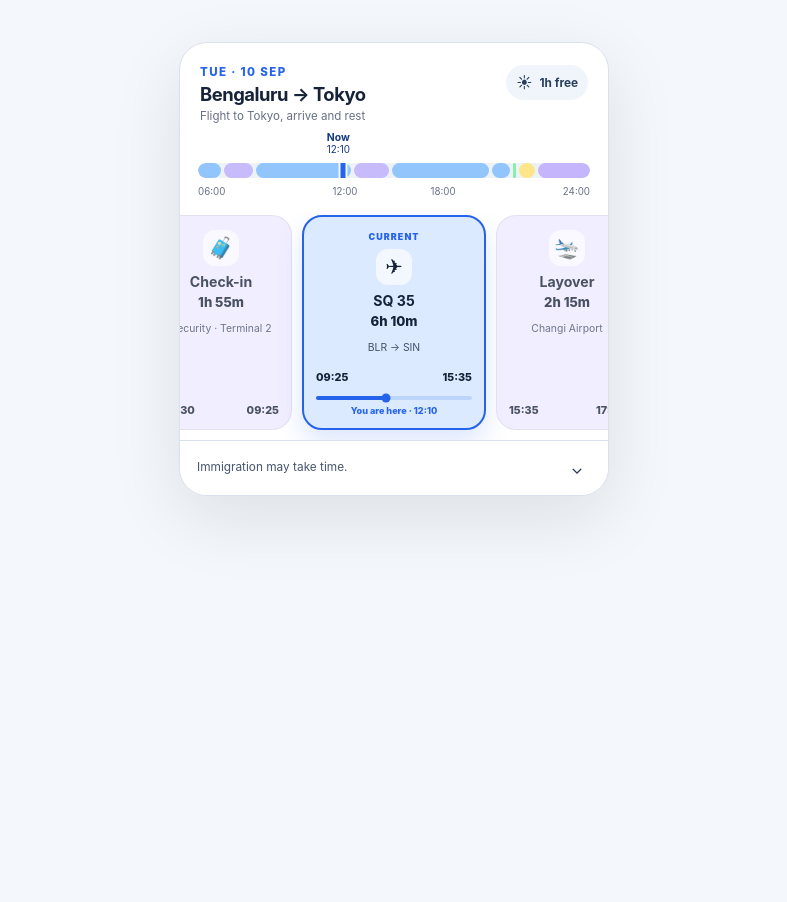
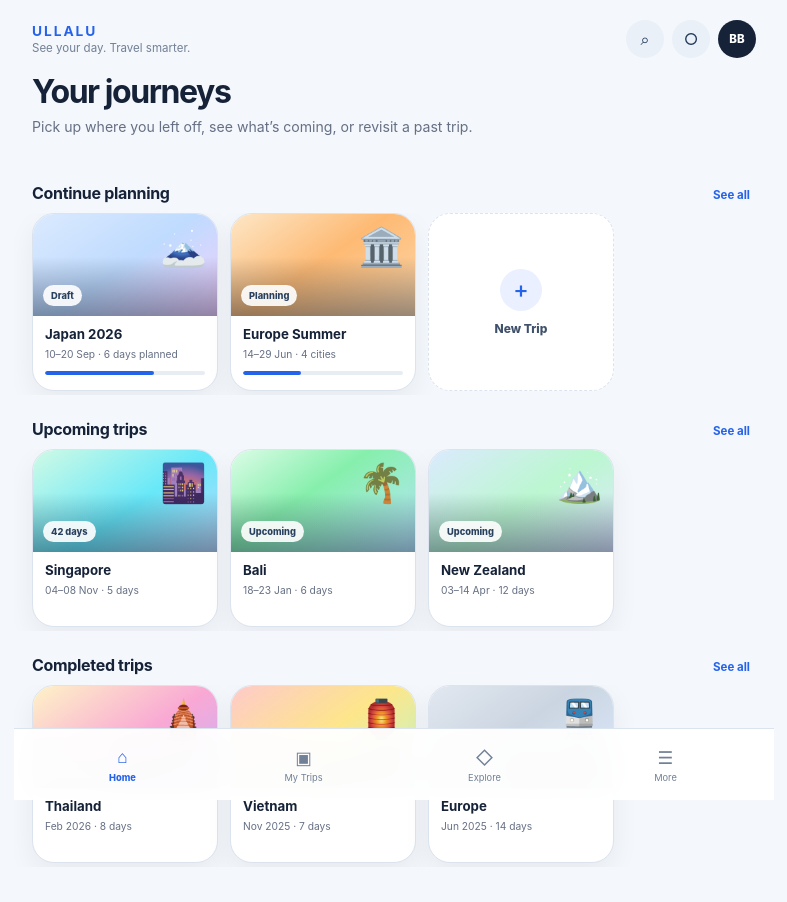
Before and after one commit to brijbh/ullalu, a Next.js app: page / in a window 1280 px wide. Shown: the top 902 px of the page, without its empty margins (246-1033 px from the left). Before the commit the page ends 800 px from the top, so only its background shows below. Built offline with nearby package versions, Linux system fonts and the light colour scheme.

Commit message:
feat: switch prototype to frozen home screen

```diff
--- a/app/page.tsx
+++ b/app/page.tsx
@@ -1,376 +1,173 @@
-"use client";
+import styles from "./Home.module.css";
 
-import { useEffect, useRef, useState } from "react";
-
-type SegmentKind = "travel" | "activity" | "free" | "reservation" | "rest" | "buffer";
-
-type FocusSegment = {
-  kind: SegmentKind;
+type Trip = {
+  name: string;
+  meta: string;
+  status?: string;
+  visual: string;
   icon: string;
-  title: string;
-  duration: string;
-  start: string;
-  end: string;
-  detail: string;
-  width: number;
-  current?: boolean;
+  progress?: number;
 };
 
-type TimelineItem = {
-  time: string;
-  suffix?: string;
-  kind: SegmentKind;
-  icon: string;
-  title: string;
-  meta: string;
-  chip?: string;
-};
-
-const overviewSegments = [
-  { kind: "travel", weight: 1.5 },
-  { kind: "buffer", weight: 1.92 },
-  { kind: "travel", weight: 6.17 },
-  { kind: "buffer", weight: 2.25 },
-  { kind: "travel", weight: 6.33 },
-  { kind: "travel", weight: 1.17 },
-  { kind: "activity", weight: 0.25 },
-  { kind: "free", weight: 1 },
-  { kind: "rest", weight: 3.41 },
-] as const;
-
-const focusSegments: FocusSegment[] = [
+const continuePlanning: Trip[] = [
   {
-    kind: "travel",
-    icon: "🚗",
-    title: "To BLR Airport",
-    duration: "45m",
-    start: "06:00",
-    end: "06:45",
-    detail: "Home → BLR",
-    width: 138,
+    name: "Japan 2026",
+    meta: "10–20 Sep · 6 days planned",
+    status: "Draft",
+    visual: "visualTokyo",
+    icon: "🗻",
+    progress: 68,
   },
   {
-    kind: "buffer",
-    icon: "🧳",
-    title: "Check-in",
-    duration: "1h 55m",
-    start: "07:30",
-    end: "09:25",
-    detail: "Security · Terminal 2",
-    width: 142,
-  },
-  {
-    kind: "travel",
-    icon: "✈",
-    title: "SQ 35",
-    duration: "6h 10m",
-    start: "09:25",
-    end: "15:35",
-    detail: "BLR → SIN",
-    width: 184,
-    current: true,
-  },
-  {
-    kind: "buffer",
-    icon: "🛬",
-    title: "Layover",
-    duration: "2h 15m",
-    start: "15:35",
-    end: "17:50",
-    detail: "Changi Airport",
-    width: 142,
-  },
-  {
-    kind: "travel",
-    icon: "✈",
-    title: "SQ 12",
-    duration: "6h 20m",
-    start: "17:50",
-    end: "14:10 +1",
-    detail: "SIN → NRT",
-    width: 184,
-  },
-  {
-    kind: "travel",
-    icon: "🚆",
-    title: "To hotel",
-    duration: "1h 10m",
-    start: "14:10",
-    end: "15:20",
-    detail: "NRT → Shinjuku",
-    width: 146,
-  },
-  {
-    kind: "activity",
-    icon: "🏨",
-    title: "Check-in",
-    duration: "15m",
-    start: "15:20",
-    end: "15:35",
-    detail: "Hotel Gracery",
-    width: 132,
-  },
-  {
-    kind: "free",
-    icon: "◷",
-    title: "Free time",
-    duration: "~1h",
-    start: "15:35",
-    end: "16:35",
-    detail: "Explore nearby",
-    width: 132,
+    name: "Europe Summer",
+    meta: "14–29 Jun · 4 cities",
+    status: "Planning",
+    visual: "visualEurope",
+    icon: "🏛️",
+    progress: 36,
   },
 ];
 
-const timelineItems: TimelineItem[] = [
+const upcomingTrips: Trip[] = [
   {
-    time: "06:00",
-    kind: "travel",
-    icon: "🚗",
-    title: "Travel to BLR Airport",
-    meta: "Car · 45 min · 32 km",
-    chip: "Home → BLR",
+    name: "Singapore",
+    meta: "04–08 Nov · 5 days",
+    status: "42 days",
+    visual: "visualSingapore",
+    icon: "🌆",
   },
   {
-    time: "07:30",
-    kind: "buffer",
-    icon: "🧳",
-    title: "Check-in & Security",
-    meta: "1h 55m · Kempegowda Int. Airport (BLR)",
+    name: "Bali",
+    meta: "18–23 Jan · 6 days",
+    status: "Upcoming",
+    visual: "visualBali",
+    icon: "🌴",
   },
   {
-    time: "09:25",
-    kind: "travel",
-    icon: "✈",
-    title: "SQ 35   BLR → SIN",
-    meta: "6h 10m · Singapore Airlines",
-    chip: "Terminal 2",
-  },
-  {
-    time: "15:35",
-    kind: "buffer",
-    icon: "🛬",
-    title: "Layover in Singapore",
-    meta: "2h 15m · Changi Airport (SIN)",
-  },
-  {
-    time: "17:50",
-    kind: "travel",
-    icon: "✈",
-    title: "SQ 12   SIN → NRT",
-    meta: "6h 20m · Singapore Airlines",
-    chip: "Terminal 3",
-  },
-  {
-    time: "14:10",
-    suffix: "+1d",
-    kind: "travel",
-    icon: "🚆",
-    title: "Travel to hotel",
-    meta: "1h 10m · Train (Narita Express)",
-    chip: "NRT → Hotel",
-  },
-  {
-    time: "15:20",
-    kind: "activity",
-    icon: "🏨",
-    title: "Check-in",
-    meta: "Hotel Gracery Shinjuku · Shinjuku, Tokyo",
-  },
-  {
-    time: "",
-    kind: "free",
-    icon: "◷",
-    title: "Evening free time",
-    meta: "~ 1 hour · Explore nearby / early dinner",
+    name: "New Zealand",
+    meta: "03–14 Apr · 12 days",
+    status: "Upcoming",
+    visual: "visualNewZealand",
+    icon: "🏔️",
   },
 ];
 
-const dayNote = "Immigration may take time.";
+const completedTrips: Trip[] = [
+  {
+    name: "Thailand",
+    meta: "Feb 2026 · 8 days",
+    status: "Completed",
+    visual: "visualThailand",
+    icon: "🛕",
+  },
+  {
+    name: "Vietnam",
+    meta: "Nov 2025 · 7 days",
+    status: "Completed",
+    visual: "visualVietnam",
+    icon: "🏮",
+  },
+  {
+    name: "Europe",
+    meta: "Jun 2025 · 14 days",
+    status: "Completed",
+    visual: "visualArchive",
+    icon: "🚆",
+  },
+];
+
+function TripCard({ trip }: { trip: Trip }) {
+  return (
+    <article className={styles.tripCard}>
+      <div className={`${styles.tripVisual} ${styles[trip.visual]}`}>
+        <span className={styles.landmark} aria-hidden="true">{trip.icon}</span>
+        {trip.status ? <span className={styles.statusPill}>{trip.status}</span> : null}
+      </div>
+      <div className={styles.tripInfo}>
+        <strong>{trip.name}</strong>
+        <span>{trip.meta}</span>
+        {typeof trip.progress === "number" ? (
+          <div className={styles.progress} aria-label={`${trip.progress}% planned`}>
+            <span style={{ width: `${trip.progress}%` }} />
+          </div>
+        ) : null}
+      </div>
+    </article>
+  );
+}
+
+function Section({
+  title,
+  trips,
+  showNewTrip = false,
+}: {
+  title: string;
+  trips: Trip[];
+  showNewTrip?: boolean;
+}) {
+  return (
+    <section className={styles.section}>
+      <div className={styles.sectionHeader}>
+        <h2>{title}</h2>
+        <button type="button">See all</button>
+      </div>
+      <div className={styles.rail}>
+        {trips.map((trip) => <TripCard key={trip.name} trip={trip} />)}
+        {showNewTrip ? (
+          <button className={styles.newTripCard} type="button" aria-label="Create a new trip">
+            <b aria-hidden="true">+</b>
+            <span>New Trip</span>
+          </button>
+        ) : null}
+      </div>
+    </section>
+  );
+}
 
 export default function Home() {
-  const [expanded, setExpanded] = useState(false);
-  const currentRef = useRef<HTMLElement | null>(null);
-
-  useEffect(() => {
-    currentRef.current?.scrollIntoView({
-      behavior: "auto",
-      block: "nearest",
-      inline: "center",
-    });
-  }, []);
-
   return (
-    <main className="page-shell">
-      <section
-        className={`calendar-card${expanded ? " calendar-card--expanded" : ""}`}
-        aria-label="Ullalu travel day itinerary"
-        onClick={() => setExpanded(true)}
-      >
-        <header className="calendar-card__header">
-          <div>
-            <p className="day-kicker">TUE · 10 SEP</p>
-            <h1>Bengaluru → Tokyo</h1>
-            <p className="day-subtitle">Flight to Tokyo, arrive and rest</p>
+    <main className={styles.home}>
+      <div className={styles.shell}>
+        <header className={styles.header}>
+          <div className={styles.brand}>
+            <strong>ULLALU</strong>
+            <span>See your day. Travel smarter.</span>
           </div>
-          <div className="free-pill" aria-label="1 hour free">
-            <span aria-hidden="true">☀</span>
-            <strong>1h free</strong>
+          <div className={styles.headerActions}>
+            <button className={styles.iconButton} type="button" aria-label="Search">⌕</button>
+            <button className={styles.iconButton} type="button" aria-label="Notifications">○</button>
+            <button className={styles.avatar} type="button" aria-label="Profile">BB</button>
           </div>
         </header>
 
-        <section className="overview" aria-label="Full-day overview">
-          <div className="overview__now" aria-hidden="true">
-            <strong>Now</strong>
-            <span>12:10</span>
-          </div>
-          <div className="overview__track">
-            {overviewSegments.map((segment, index) => (
-              <span
-                key={`${segment.kind}-${index}`}
-                className={`overview__segment overview__segment--${segment.kind}`}
-                style={{ flexGrow: segment.weight }}
-              />
-            ))}
-            <span className="overview__marker" aria-label="Current time 12:10" />
-          </div>
-          <div className="overview__hours" aria-hidden="true">
-            <span>06:00</span>
-            <span>12:00</span>
-            <span>18:00</span>
-            <span>24:00</span>
-          </div>
+        <section className={styles.hero}>
+          <h1>Your journeys</h1>
+          <p>Pick up where you left off, see what’s coming, or revisit a past trip.</p>
         </section>
 
-        {!expanded ? (
-          <>
-            <section
-              className="focus-strip"
-              aria-label="Scrollable itinerary around the current activity"
-              onClick={(event) => event.stopPropagation()}
-            >
-              <div className="focus-strip__rail">
-                {focusSegments.map((segment) => (
-                  <article
-                    ref={segment.current ? currentRef : undefined}
-                    key={`${segment.title}-${segment.start}`}
-                    className={`focus-segment focus-segment--${segment.kind}${segment.current ? " focus-segment--current" : ""}`}
-                    style={{ width: segment.width }}
-                    aria-current={segment.current ? "true" : undefined}
-                  >
-                    {segment.current ? <span className="focus-segment__current-label">CURRENT</span> : null}
-                    <span className="focus-segment__icon" aria-hidden="true">{segment.icon}</span>
-                    <strong className="focus-segment__title">{segment.title}</strong>
-                    <span className="focus-segment__duration">{segment.duration}</span>
-                    <span className="focus-segment__detail">{segment.detail}</span>
-                    <div className="focus-segment__time">
-                      <span>{segment.start}</span>
-                      <span>{segment.end}</span>
-                    </div>
-                    {segment.current ? (
-                      <div className="activity-progress" aria-label="Current segment progress">
-                        <span className="activity-progress__line"><span /></span>
-                        <small>You are here · 12:10</small>
-                      </div>
-                    ) : null}
-                  </article>
-                ))}
-              </div>
-            </section>
+        <Section title="Continue planning" trips={continuePlanning} showNewTrip />
+        <Section title="Upcoming trips" trips={upcomingTrips} />
+        <Section title="Completed trips" trips={completedTrips} />
+      </div>
 
-            <button className="day-note-row" type="button" onClick={() => setExpanded(true)}>
-              <span className={dayNote ? "day-note-row__text" : "day-note-row__text day-note-row__text--placeholder"}>
-                {dayNote || "Add a note for this day"}
-              </span>
-              <span className="day-note-row__chevron" aria-hidden="true">⌄</span>
-            </button>
-          </>
-        ) : (
-          <section className="expanded-view" onClick={(event) => event.stopPropagation()}>
-            <div className="expanded-summary">
-              <div className="expanded-summary__bar" aria-label="Day summary">
-                <span className="summary-block summary-block--travel" style={{ flex: 17.25 }}>✈ <strong>17h 15m</strong></span>
-                <span className="summary-block summary-block--buffer" style={{ flex: 2.25 }} aria-label="Layover and buffer" />
-                <span className="summary-block summary-block--rest" style={{ flex: 5 }}>🛏 <strong>Rest</strong></span>
-              </div>
-              <div className="expanded-summary__labels">
-                <span>09:25</span>
-                <span>14:10 (+1d)</span>
-                <strong>1h free</strong>
-              </div>
-            </div>
-
-            <div className="expanded-layout">
-              <div className="timeline" aria-label="Detailed itinerary timeline">
-                {timelineItems.map((item, index) => (
-                  <article className="timeline-row" key={`${item.title}-${index}`}>
-                    <div className="timeline-row__time">
-                      <strong>{item.time || " "}</strong>
-                      {item.suffix ? <span>{item.suffix}</span> : null}
-                    </div>
-                    <div className={`timeline-row__node timeline-row__node--${item.kind}`}>
-                      <span>{item.icon}</span>
-                    </div>
-                    <div className="timeline-row__content">
-                      <strong>{item.title}</strong>
-                      <span>{item.meta}</span>
-                    </div>
-                    {item.chip ? <span className="timeline-row__chip">{item.chip}</span> : null}
-                    <button type="button" className="timeline-row__more" aria-label={`More options for ${item.title}`}>•••</button>
-                  </article>
-                ))}
-              </div>
-
-              <aside className="detail-stack" aria-label="Travel day details">
-                <section className="route-map-card">
-                  <div className="route-map-card__map" aria-label="Route map from Bengaluru to Tokyo">
-                    <span className="map-point map-point--blr">● <small>BLR</small></span>
-                    <span className="map-route">✈</span>
-                    <span className="map-point map-point--nrt">● <small>NRT</small></span>
-                  </div>
-                  <div className="route-stats">
-                    <span><small>Total travel time</small><strong>17h 15m</strong></span>
-                    <span><small>Distance</small><strong>~ 7,300 km</strong></span>
-                  </div>
-                </section>
-
-                <section className="detail-card">
-                  <div className="detail-card__title">✈ <strong>Flight details</strong></div>
-                  <div className="detail-table">
-                    <span>SQ 35</span><span>BLR → SIN</span><span>09:25–15:35</span>
-                    <span>SQ 12</span><span>SIN → NRT</span><span>17:50–14:10 (+1d)</span>
-                  </div>
-                  <button type="button" className="text-link">View booking reference</button>
-                </section>
-
-                <section className="detail-card hotel-card">
-                  <div className="detail-card__title">🏨 <strong>Hotel</strong></div>
-                  <div className="hotel-card__content">
-                    <div className="hotel-card__thumb" aria-hidden="true">🏙</div>
-                    <div><strong>Hotel Gracery Shinjuku</strong><span>Shinjuku, Tokyo</span></div>
-                  </div>
-                  <button type="button" className="text-link">View details</button>
-                </section>
-
-                <section className="detail-card">
-                  <div className="detail-card__title"><span>▤</span><strong>Notes</strong></div>
-                  <p>Immigration can take time. Consider eSIM setup at the airport.</p>
-                </section>
-              </aside>
-            </div>
-
-            <button
-              type="button"
-              className="collapse-button"
-              aria-label="Collapse day card"
-              onClick={() => setExpanded(false)}
-            >
-              <span>Collapse day</span>
-              <span aria-hidden="true">⌃</span>
-            </button>
-          </section>
-        )}
-      </section>
+      <nav className={styles.bottomNav} aria-label="Primary navigation">
+        <button className={`${styles.navItem} ${styles.navItemActive}`} type="button">
+          <span className={styles.navIcon} aria-hidden="true">⌂</span>
+          <span>Home</span>
+        </button>
+        <button className={styles.navItem} type="button">
+          <span className={styles.navIcon} aria-hidden="true">▣</span>
+          <span>My Trips</span>
+        </button>
+        <button className={styles.navItem} type="button">
+          <span className={styles.navIcon} aria-hidden="true">◇</span>
+          <span>Explore</span>
+        </button>
+        <button className={styles.navItem} type="button">
+          <span className={styles.navIcon} aria-hidden="true">☰</span>
+          <span>More</span>
+        </button>
+      </nav>
     </main>
   );
 }
```
